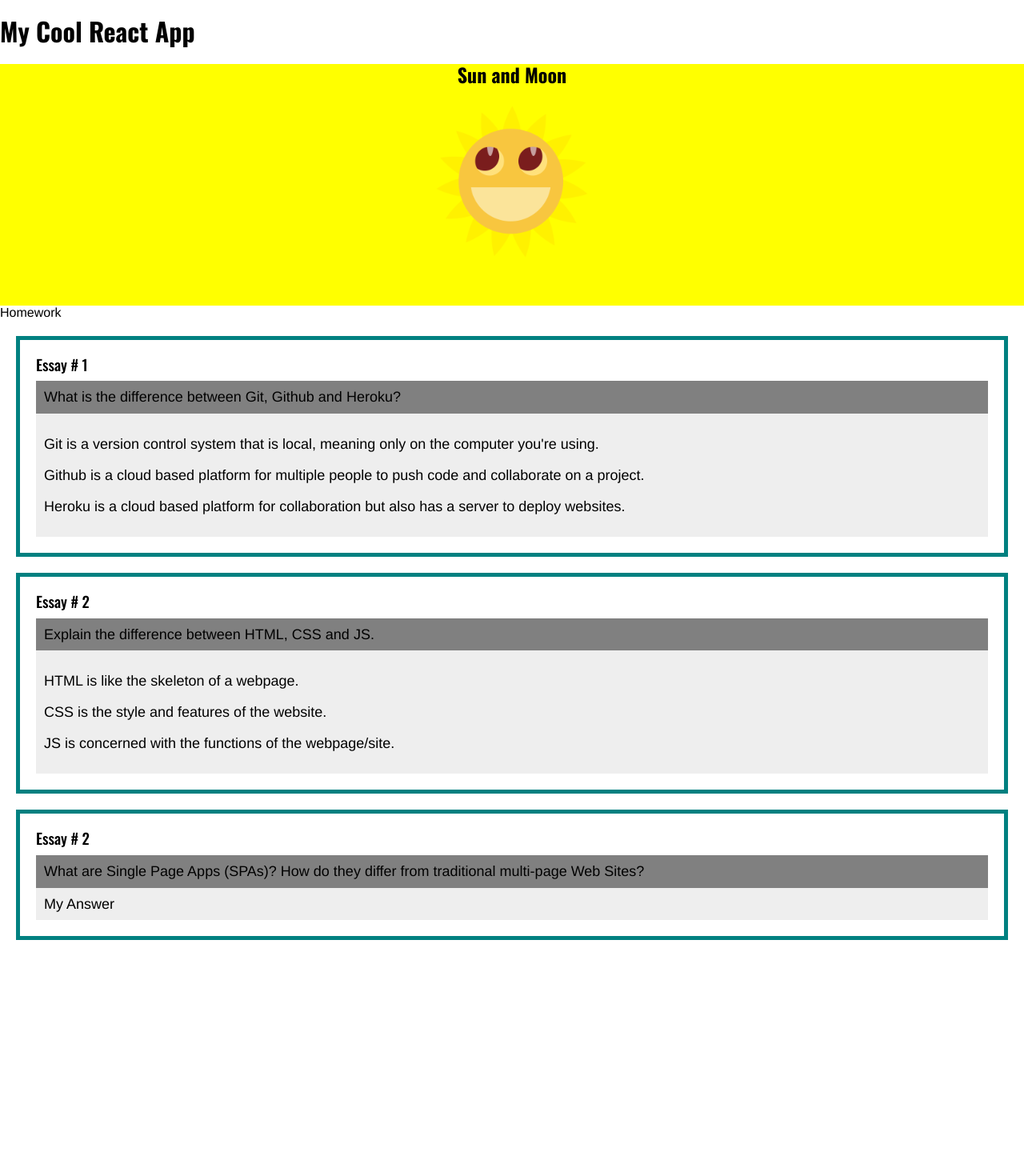
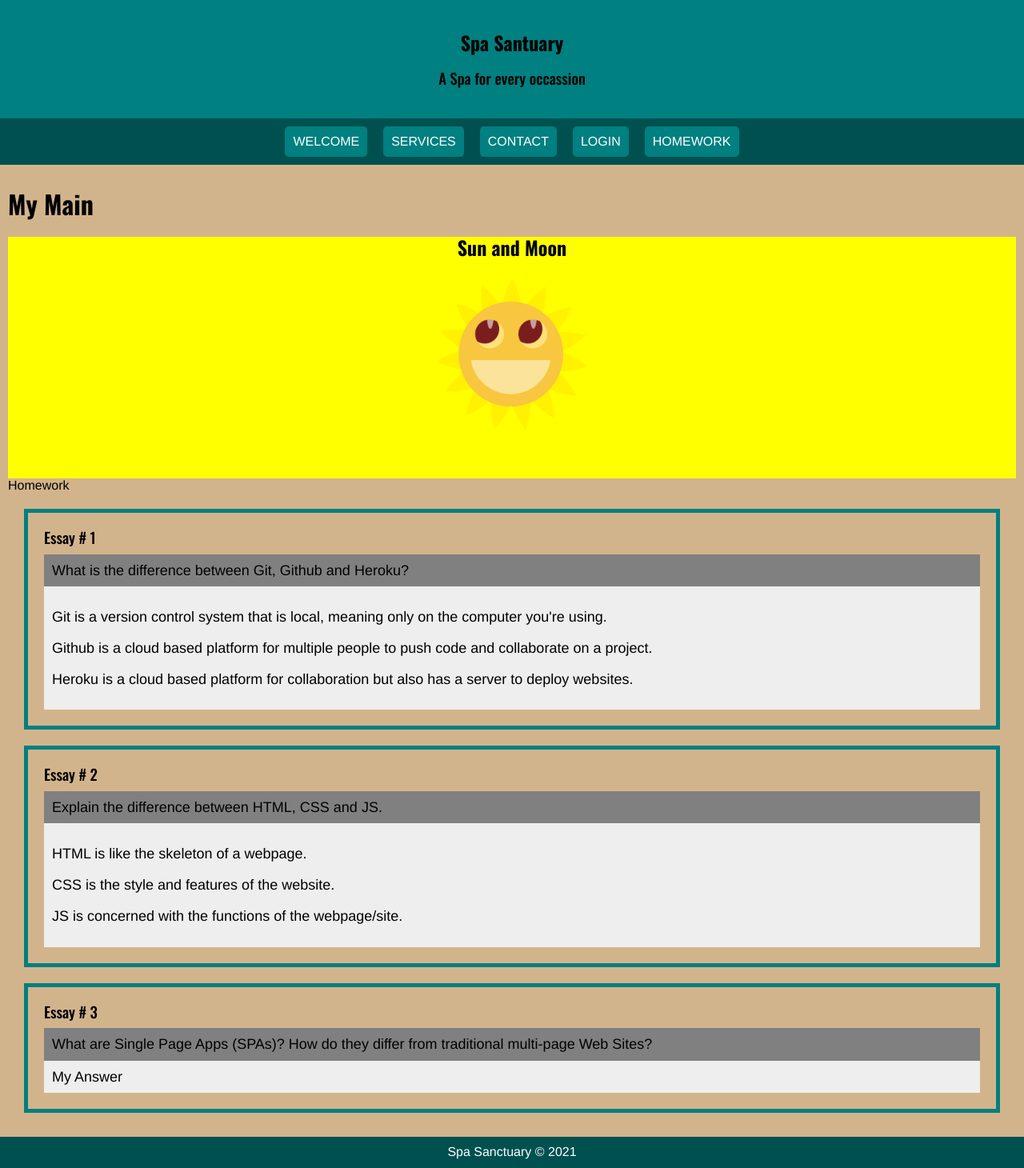
Before and after one commit to dwlopez91/uclax-web1-summer21, a React (Create React App) app: page / in a window 1280 px wide. Shown: the whole page at 80% size. Before the commit the page ends 1195 px from the top, so only its background shows below. Built offline with nearby package versions, Linux system fonts and the light colour scheme.

Commit message:
building layout components

```diff
--- a/src/React/App.jsx
+++ b/src/React/App.jsx
@@ -1,14 +1,16 @@
 import React from 'react';
-import SunAndMoon from './SunAndMoon/SunAndMoon.jsx';
-import Homework from './Homework/Homework.jsx';
+import Header from './Layout/Header.jsx';
+import Nav from './Layout/Nav.jsx';
+import Main from './Layout/Main.jsx';
+import Footer from './Layout/Footer.jsx';
 
 const App = () => {
     return (
         <div>
-            <h1>My Cool React App</h1>
-            <SunAndMoon />
-            <Homework />
-
+            <Header />
+            <Nav />
+            <Main />
+            <Footer />
         </div>
     );
 }
--- a/src/React/Homework/Homework.jsx
+++ b/src/React/Homework/Homework.jsx
@@ -24,7 +24,7 @@
             </Essay>
 
             <Essay
-            number={ 2 }
+            number={ 3 }
             question='What are Single Page Apps (SPAs)? How do they differ from traditional multi-page Web Sites?'
             >
 
--- /dev/null
+++ b/src/React/Layout/Footer.jsx
@@ -0,0 +1,16 @@
+import React from 'react';
+import styled from 'styled-components';
+
+const Footer = () => {
+    return <FooterStyled> Spa Sanctuary &copy; 2021 </FooterStyled>
+}
+
+export default Footer;
+
+const FooterStyled = styled.footer`
+    background-color: #005050;
+    color: white;
+    padding: 10px;
+    text-align: center;
+
+`;
--- /dev/null
+++ b/src/React/Layout/Header.jsx
@@ -0,0 +1,21 @@
+import React from 'react';
+import styled from 'styled-components';
+
+const Header = () => {
+    return (
+    <HeaderStyled>
+        <h2> Spa Santuary </h2>
+        <h3>A Spa for every occassion</h3>
+
+    </HeaderStyled>
+    )
+}
+
+export default Header;
+
+const HeaderStyled = styled.header`
+
+    background-color: teal;
+    padding: 20px;
+    text-align: center;
+`;
--- /dev/null
+++ b/src/React/Layout/Main.jsx
@@ -0,0 +1,23 @@
+import React from 'react';
+import styled from 'styled-components';
+
+import Homework from '../Homework/Homework';
+
+import SunAndMoon from 'React/SunAndMoon/SunAndMoon';
+
+const Main = () => {
+    return <MainStyled>
+                <h1>My Main </h1>
+                <SunAndMoon />
+                <Homework />
+
+           </MainStyled>
+}
+
+export default Main;
+
+const MainStyled = styled.main`
+    background-color: tan;
+    padding: 10px;
+
+`;
--- /dev/null
+++ b/src/React/Layout/Nav.jsx
@@ -0,0 +1,41 @@
+import React from 'react';
+import styled from 'styled-components';
+
+const Nav = () => {
+    return <NavStyled>
+                <a href="/">Welcome</a>
+                <a href="/services">Services</a>
+                <a href="/contact">contact</a>
+                <a href="/login">Login</a>
+                <a href="/homework">Homework</a>
+
+           </NavStyled>
+}
+
+export default Nav;
+
+const NavStyled = styled.nav`
+    background-color: #005050;
+    color: white;
+    padding: 10px;
+    text-align: center;
+
+    a {
+        display:inline-block;
+        background-color: teal;
+        color: white;
+        padding: 10px;
+        border-radius: 5px;
+        margin: 0px 10px;
+
+        text-decoration: none;
+        text-transform: uppercase;
+
+        &:hover {
+            color: teal;
+            background-color: white;
+        }
+
+    }
+
+`;
```
